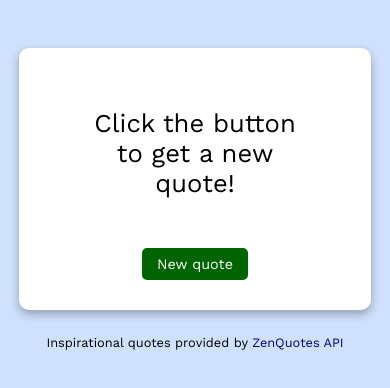
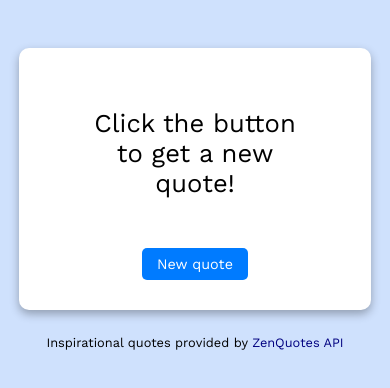
Before and after one commit to AxinitM/ODC-Random-quotes-generator, a plain HTML site: page index.html in a window 390 px wide. In both pictures the pointer is over the button "New quote". Shown: the part 300-688 px from the top of the page. Drawn offline with nearby package versions, Linux system fonts and the light colour scheme.

Commit message:
Update styles.css

```diff
--- a/styles.css
+++ b/styles.css
@@ -140,4 +140,8 @@ button:hover {
     font-size: 0.9rem;
     padding: 8px 15px;
   }
+
+    button:hover {
+    background-color: var(--buttonColor);
+  }
 }
```
